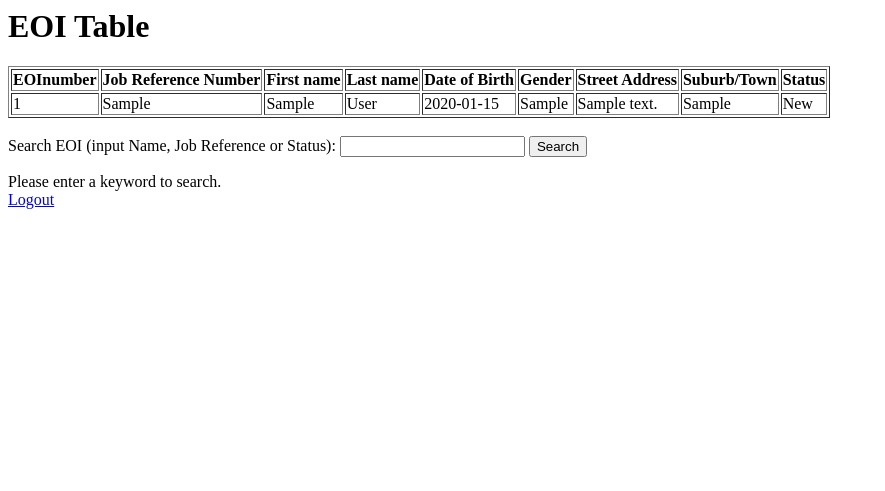
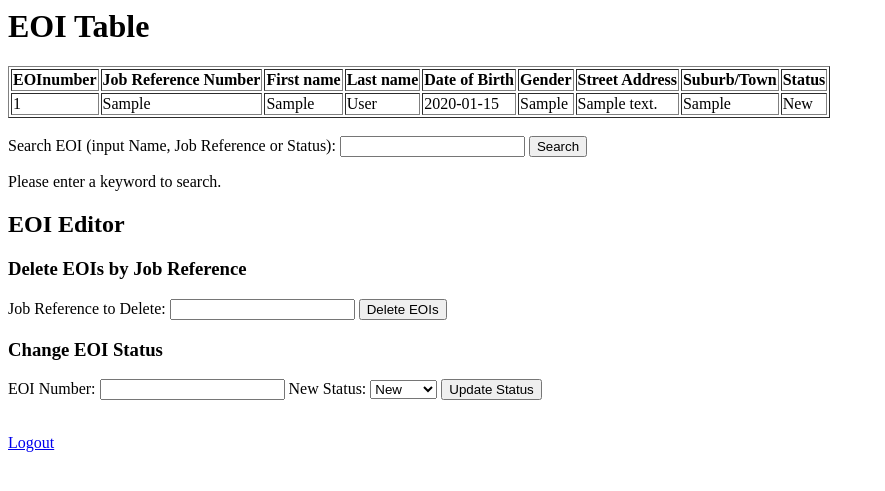
Before and after one commit to WebTechnologyProject-Sep2025/projectpart2-cos10026-1-group-6-1, a PHP site: page /manage.php in a window 1280 px wide. Shown: the top 491 px of the page, without its empty margins (0-885 px from the left). Run offline with PHP 8.4, Linux system fonts and the light colour scheme; tables that the repository leaves empty hold one stand-in row (values such as "Sample post").

Commit message:
added delete EOI with jobref and status editor into manage.php

```diff
--- a/Project1/footer.inc
+++ b/Project1/footer.inc
@@ -24,9 +24,11 @@
 if (isset($_GET['action']) && $_GET['action'] == 'logout') {
     $_SESSION = array();
     session_destroy();
-    header("Location: login.php");
+    header("Location: register.php");
     exit();
 }
 ?>
-<br><a href="login.php?action=logout">Logout</a>
+<br><a href="register.php?action=logout">Logout</a> <br>
+    <a href="register.php">Register</a> <br>
+    <a href="login.php">Have an account?</a>
   </footer>
--- a/Project1/manage.php
+++ b/Project1/manage.php
@@ -13,7 +13,6 @@
     if ($dbconn){
         $query = "SELECT * FROM eoi";
         $result = mysqli_query($dbconn, $query);
-
         if ($result && mysqli_num_rows($result) > 0) {
             echo "<h1>EOI Table</h1>";
             echo "<table border='1'>";
@@ -28,7 +27,6 @@
                     <th>Suburb/Town</th>
                     <th>Status</th>
                 </tr>";
-
             while ($row = mysqli_fetch_assoc($result)) {
                 echo "<tr>";
                 echo "<td>" . $row["EOInumber"] . "</td>";
@@ -93,7 +91,6 @@ if (isset($_GET['search'])) {
                                     job_reference LIKE '%$ref%' OR
                                     status LIKE '%$stat%'";
     $result = mysqli_query($conn, $sql);
-
     if (mysqli_num_rows($result) > 0) {
         echo "<table border='1' cellpadding='5'>";
         echo "<tr>
@@ -122,20 +119,87 @@ if (isset($_GET['search'])) {
         }
         echo "</table>";
     } else {
-        echo "🚫 No matching results found.";
+        echo "No matching results found.";
     }
 } else {
     echo "Please enter a keyword to search.";
 }
-
-mysqli_close($conn);
 ?>
 
 <!-- search result -->
 
+
+<!-- Delete all EOIs with a specified job reference -->
+
+<h2>EOI Editor</h2>
+<h3>Delete EOIs by Job Reference</h3>
+<form action="manage.php" method="POST">
+    <label for="jobRefToDelete">Job Reference to Delete:</label>
+    <input type="text" id="jobRefToDelete" name="job_ref_delete" required>
+    <input type="submit" value="Delete EOIs">
+</form>
+<?php
+if (isset($_POST['job_ref_delete'])) {
+    $jobref = $_POST['job_ref_delete'];
+    $jobref = mysqli_real_escape_string($conn, $jobref);
+    $query = "DELETE FROM eoi WHERE job_reference = '$jobref'";
+    if (mysqli_query($conn, $query)) {
+        $rowsDeleted = mysqli_affected_rows($conn);
+        echo "<p style='color: green;'>Successfully deleted $rowsDeleted EOIs for Job Reference **$jobref**.</p>";
+    } else {
+        echo "<p style='color: red;'>Error deleting records: " . mysqli_error($conn) . "</p>";
+    }
+}
+?>
+
+
+<!-- Delete all EOIs with a specified job reference -->
+
+
+
+<!-- Change EOI status -->
+
+<h3>Change EOI Status</h3>
+<form action="manage.php" method="POST">
+    <label for="eoiNumber">EOI Number:</label>
+    <input type="number" id="eoiNumber" name="eoi_number" required>
+
+    <label for="newStatus">New Status:</label>
+    <select id="newStatus" name="new_status" required>
+        <option value="New">New</option>
+        <option value="Current">Current</option>
+        <option value="Final">Final</option>
+    </select>
+    <input type="submit" value="Update Status">
+</form>
+
+<?php
+if (isset($_POST['eoi_number']) && isset($_POST['new_status'])) {
+    $eoiNumber = $_POST['eoi_number'];
+    $newStatus = $_POST['new_status'];
+    $eoiNumber = mysqli_real_escape_string($conn, $eoiNumber);
+    $newStatus = mysqli_real_escape_string($conn, $newStatus);
+    $query = "UPDATE eoi SET Status = '$newStatus' WHERE EOINumber = '$eoiNumber'";
+    if (mysqli_query($conn, $query)) {
+        if (mysqli_affected_rows($conn) > 0) {
+            echo "<p style='color: green;'>Successfully updated EOI $eoiNumber to status $newStatus.</p>";
+        } else {
+            echo "<p style='color: orange;'>No EOI found with number $eoiNumber or the status is already $newStatus.</p>";
+        }
+    } else {
+        echo "<p style='color: red;'>Error updating status: " . mysqli_error($conn) . "</p>";
+    }
+}
+mysqli_close($conn);
+?>
+
+
+<!-- Change EOI status -->
+
 <!-- logout process -->
+
+
 <?php
-session_start();
 if (isset($_GET['action']) && $_GET['action'] == 'logout') {
     $_SESSION = array();
     session_destroy();
```
